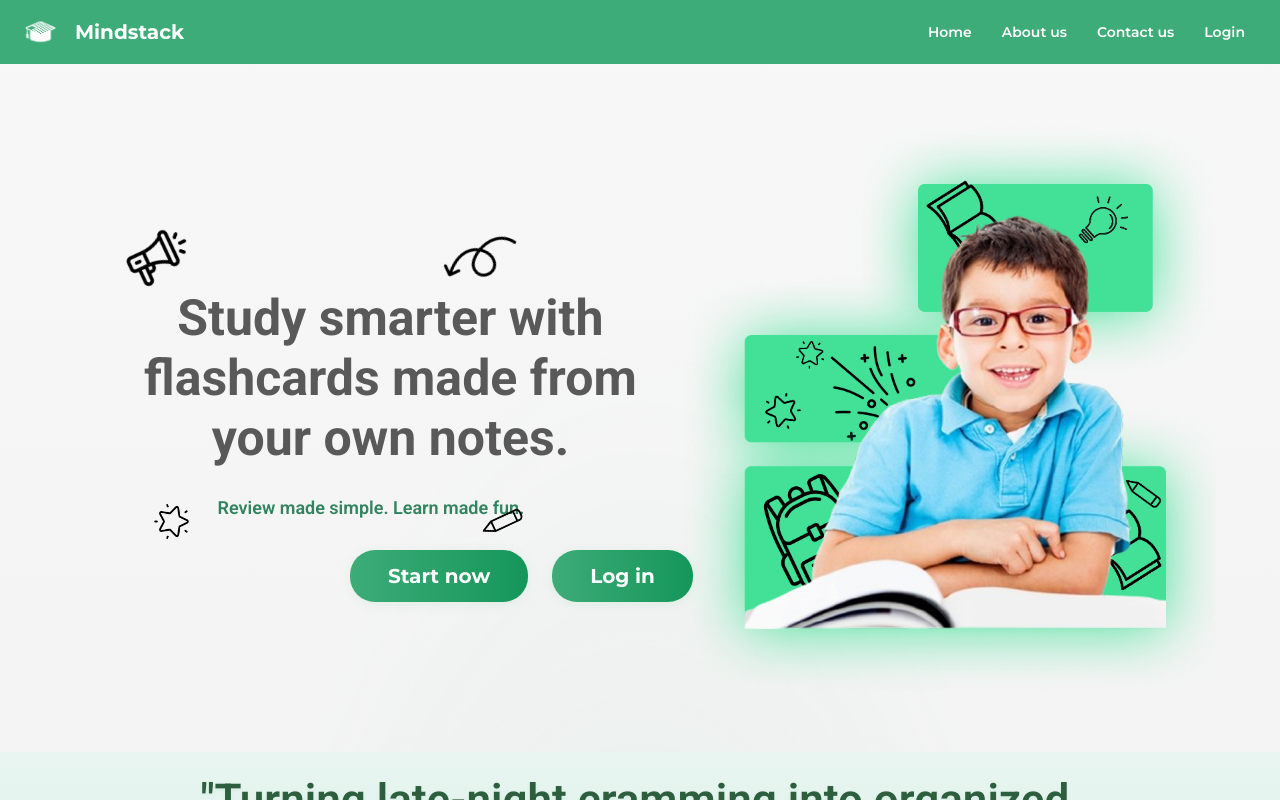
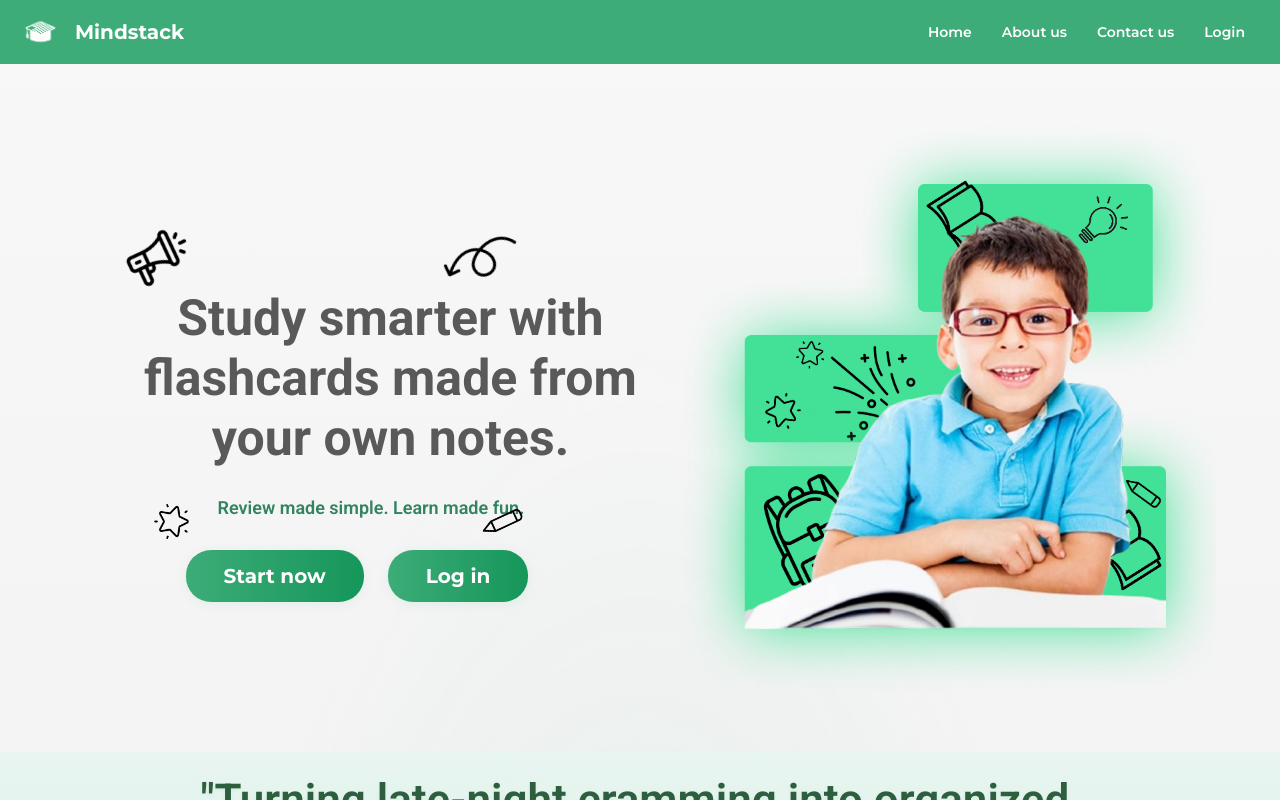
Before and after one commit to PUP-BSIT/project-techy-blinders-v2, an Angular app in the folder front-end/mind_stack/: page / in a window 1280 px wide. Built offline with nearby package versions, Linux system fonts and the light colour scheme.

Commit message:
refactor(landing-page): fix regis and login button position

```diff
--- a/front-end/mind_stack/src/app/pages/landing-page/landing-page.scss
+++ b/front-end/mind_stack/src/app/pages/landing-page/landing-page.scss
@@ -139,7 +139,7 @@
   margin: 2rem 0 0 0;
   flex-wrap: wrap;
   justify-content: flex-start;
-  margin-left: 350px;
+  margin-left: 14.5%;
 }
 
 .regis-button {
```
